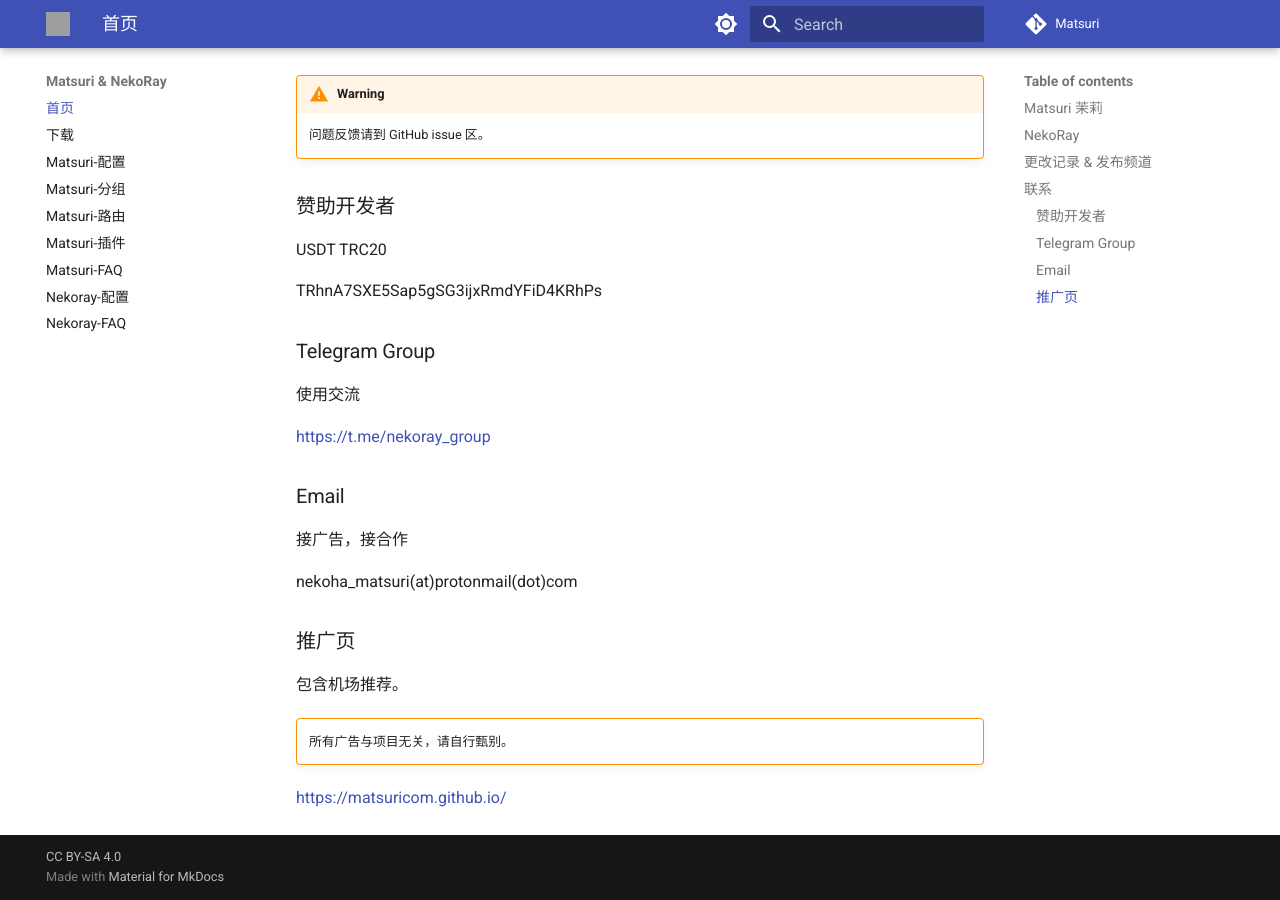
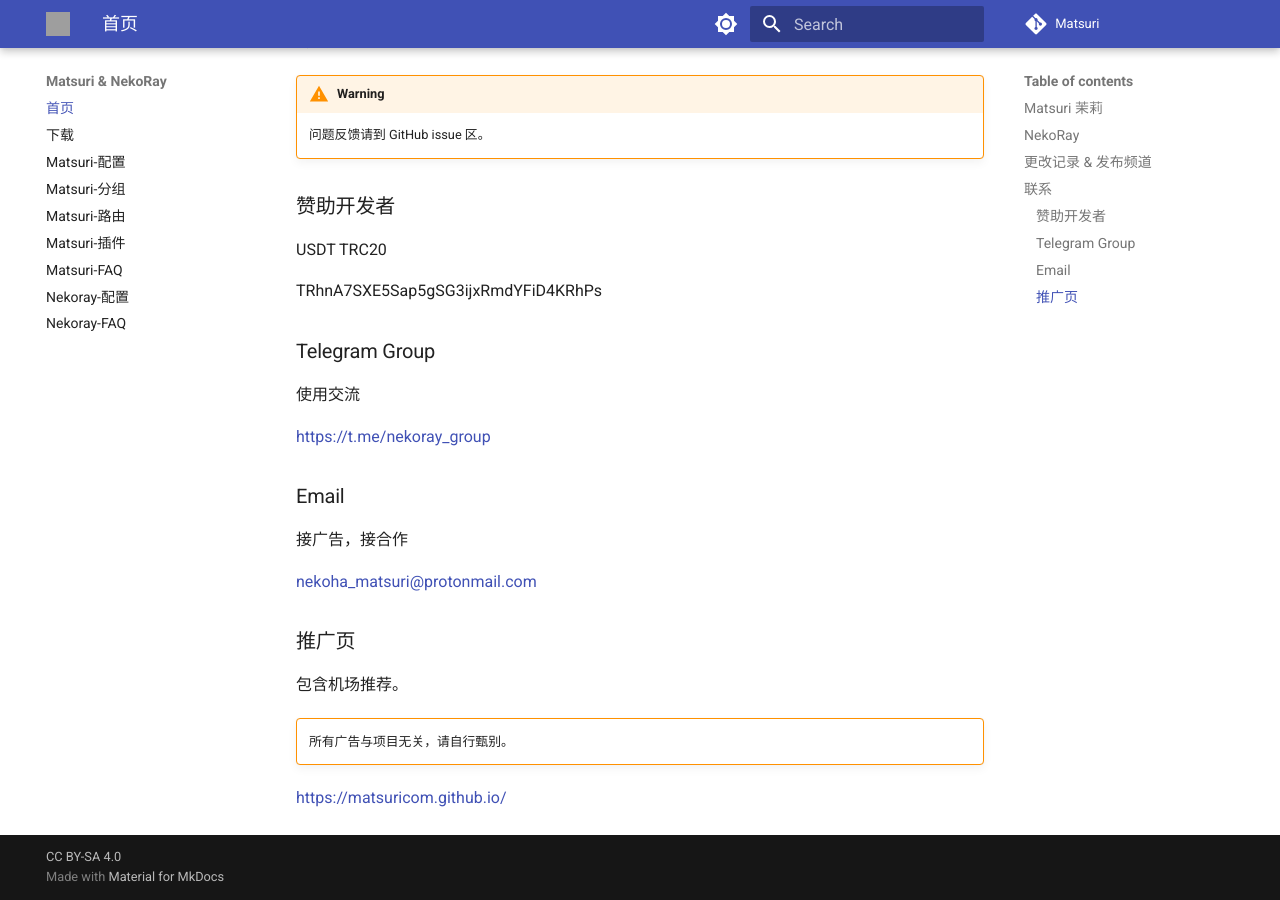
Before and after one commit to MatsuriDayo/matsuridayo.github.io, an MkDocs documentation site: the page built from docs/index.md, in a window 1280 px wide and 900 px high, scrolled down 866 px. Built offline with MkDocs 1.6.1 and Material for MkDocs 9.7.7, drawn with Linux system fonts in a browser that asks for light colours; comment, search, counter and statistics services are not loaded; grey boxes are pictures that could not be loaded.

Commit message:
Update index.md

```diff
--- a/docs/index.md
+++ b/docs/index.md
@@ -48,7 +48,7 @@
 
 接广告，接合作
 
-nekoha_matsuri(at)protonmail(dot)com
+[nekoha_matsuri@protonmail.com](nekoha_matsuri@protonmail.com)
 
 ### 推广页
 
```
